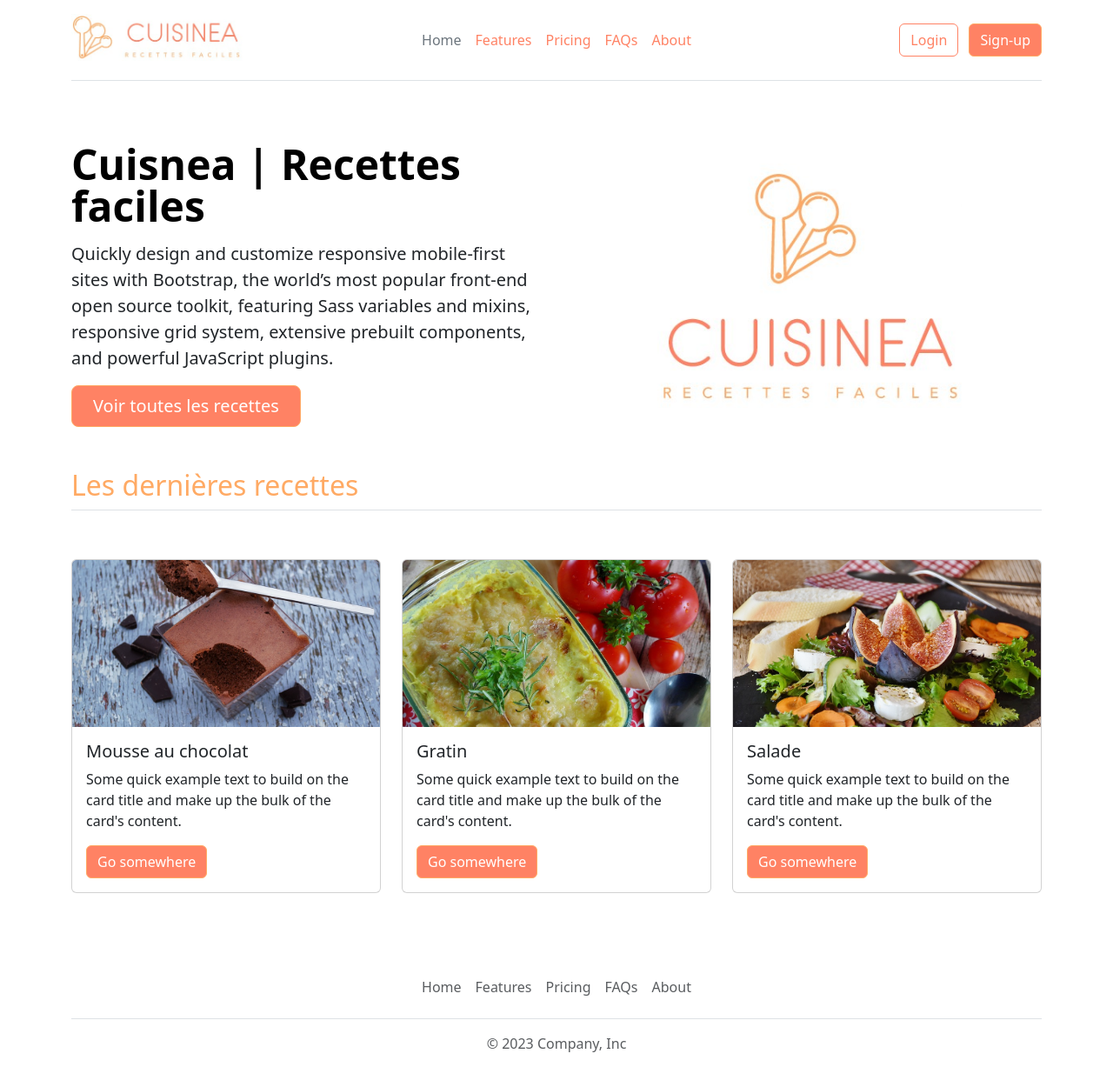
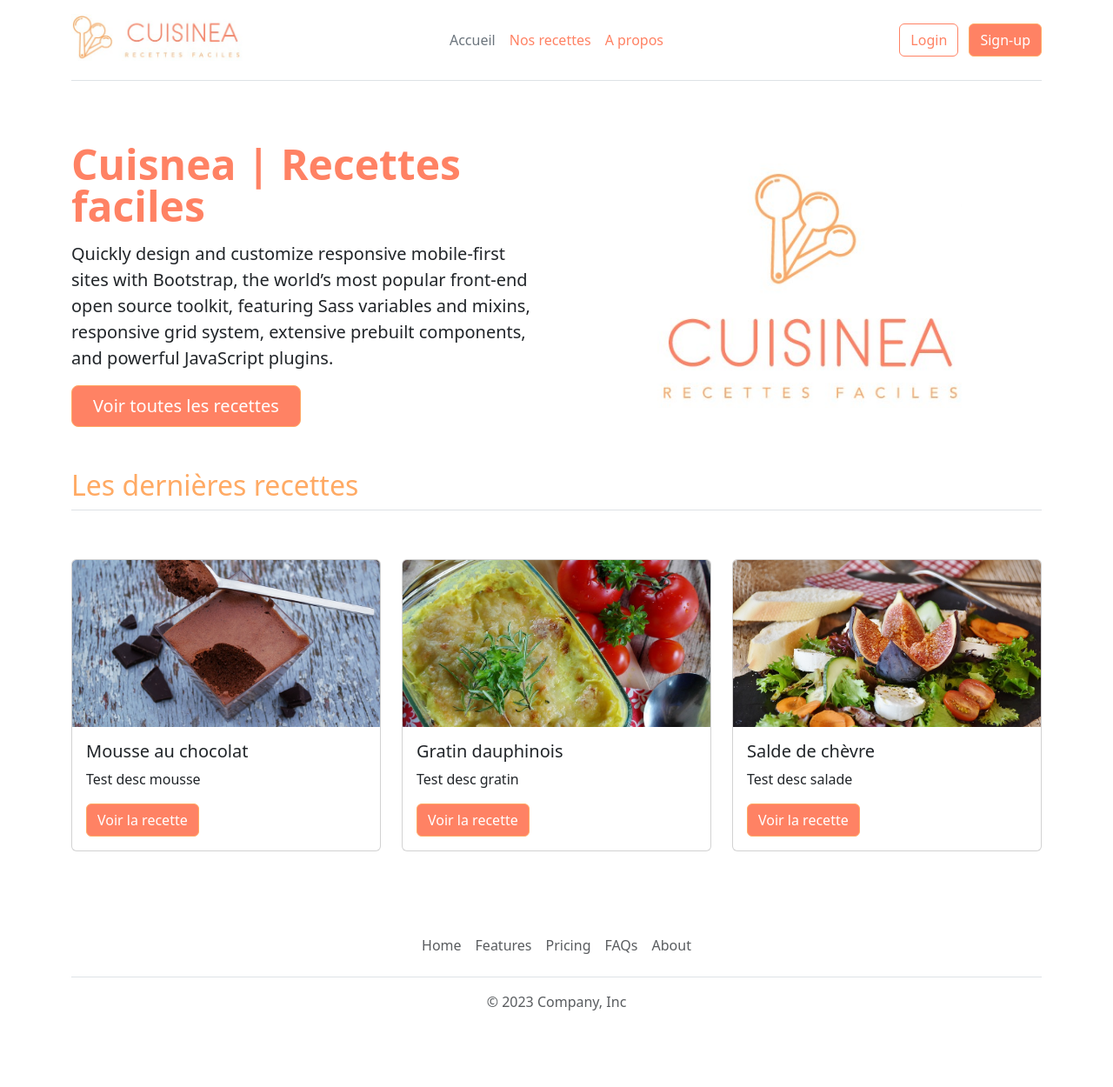
Before and after one commit to arirangz/studi_fc_septembre, a PHP site: page / in a window 1280 px wide. Shown: the top 1250 px of the page at 87% size. After the commit the page ends 1162 px from the top, so only its background shows below. Run offline with PHP 8.4, Linux system fonts and the light colour scheme.

Commit message:
nos recettes

```diff
--- a/index.php
+++ b/index.php
@@ -1,50 +1,28 @@
-<?php require_once "templates/header.php"; ?>
+<?php
+
+require_once "lib/recipe.php";
+require_once "templates/header.php";
+
+?>
 
 <div class="row flex-lg-row-reverse align-items-center g-5 py-5">
     <div class="col-10 col-sm-8 col-lg-6">
         <img width="350" src="assets/images/logo-cuisinea.jpg" class="d-block mx-lg-auto img-fluid" alt="Logo Cuisnea" width="700" height="500" loading="lazy">
     </div>
     <div class="col-lg-6">
-                    <h1 class="display-5 fw-bold text-body-emphasis lh-1 mb-3">Cuisnea | Recettes faciles</h1>
+        <h1 class="display-5 fw-bold lh-1 mb-3">Cuisnea | Recettes faciles</h1>
         <p class="lead">Quickly design and customize responsive mobile-first sites with Bootstrap, the world’s most popular front-end open source toolkit, featuring Sass variables and mixins, responsive grid system, extensive prebuilt components, and powerful JavaScript plugins.</p>
         <div class="d-grid gap-2 d-md-flex justify-content-md-start">
-                        <button type="button" class="btn btn-primary btn-lg px-4 me-md-2">Voir toutes les recettes</button>
+            <a href="nos-recettes.php" class="btn btn-primary btn-lg px-4 me-md-2">Voir toutes les recettes</a>
         </div>
     </div>
 </div>
 
 <h2 class="pb-2 border-bottom">Les dernières recettes</h2>
 <div class="row row-cols-1 row-cols-lg-3 align-items-stretch g-4 py-5">
-                <div class="col-md-4">
-                    <div class="card">
-                        <img src="uploads/recipes/1-chocolate-au-mousse.jpg" class="card-img-top" alt="...">
-                        <div class="card-body">
-                            <h5 class="card-title">Mousse au chocolat</h5>
-                            <p class="card-text">Some quick example text to build on the card title and make up the bulk of the card's content.</p>
-                            <a href="#" class="btn btn-primary">Go somewhere</a>
-                        </div>
-                    </div>
-                </div>
-                <div class="col-md-4">
-                    <div class="card">
-                        <img src="uploads/recipes/2-gratin-dauphinois.jpg" class="card-img-top" alt="...">
-                        <div class="card-body">
-                            <h5 class="card-title">Gratin</h5>
-                            <p class="card-text">Some quick example text to build on the card title and make up the bulk of the card's content.</p>
-                            <a href="#" class="btn btn-primary">Go somewhere</a>
-                        </div>
-                    </div>
-                </div>
-                <div class="col-md-4">
-                    <div class="card">
-                        <img src="uploads/recipes/3-salade.jpg" class="card-img-top" alt="...">
-                        <div class="card-body">
-                            <h5 class="card-title">Salade</h5>
-                            <p class="card-text">Some quick example text to build on the card title and make up the bulk of the card's content.</p>
-                            <a href="#" class="btn btn-primary">Go somewhere</a>
-                        </div>
-                    </div>
-                </div>
+    <?php foreach ($recipes as $key => $recipe) {
+        require "templates/recipe_part.php";
+    } ?>
 </div>
 
-<?php  require_once "templates/footer.php"; ?>
+<?php require_once "templates/footer.php"; ?>
--- /dev/null
+++ b/lib/recipe.php
@@ -0,0 +1,7 @@
+<?php
+
+$recipes = [
+    ["title" => "Mousse au chocolat", "description" => "Test desc mousse", "image" => "1-chocolate-au-mousse.jpg"],
+    ["title" => "Gratin dauphinois", "description" => "Test desc gratin", "image" => "2-gratin-dauphinois.jpg"],
+    ["title" => "Salde de chèvre", "description" => "Test desc salade", "image" => "3-salade.jpg"]
+];
--- a/templates/header.php
+++ b/templates/header.php
@@ -15,17 +15,15 @@
     <div class="container">
         <header class="d-flex flex-wrap align-items-center justify-content-center justify-content-md-between py-3 mb-4 border-bottom">
             <div class="col-md-3 mb-2 mb-md-0">
-                <a href="/" class="d-inline-flex link-body-emphasis text-decoration-none">
+                <a href="index.php" class="d-inline-flex link-body-emphasis text-decoration-none">
                     <img width="200" src="assets/images/logo-cuisinea-horizontal.jpg" alt="Logo Cuisinea">
                 </a>
             </div>
 
             <ul class="nav col-12 col-md-auto mb-2 justify-content-center mb-md-0">
-                <li><a href="#" class="nav-link px-2 link-secondary">Home</a></li>
-                <li><a href="#" class="nav-link px-2">Features</a></li>
-                <li><a href="#" class="nav-link px-2">Pricing</a></li>
-                <li><a href="#" class="nav-link px-2">FAQs</a></li>
-                <li><a href="#" class="nav-link px-2">About</a></li>
+                <li><a href="index.php" class="nav-link px-2 link-secondary">Accueil</a></li>
+                <li><a href="nos-recettes.php" class="nav-link px-2">Nos recettes</a></li>
+                <li><a href="a-propos.php" class="nav-link px-2">A propos</a></li>
             </ul>
 
             <div class="col-md-3 text-end">
--- /dev/null
+++ b/templates/recipe_part.php
@@ -0,0 +1,10 @@
+<div class="col-md-4">
+    <div class="card">
+        <img src="uploads/recipes/<?= $recipe["image"]; ?>" class="card-img-top" alt="<?= $recipe["title"]; ?>">
+        <div class="card-body">
+            <h5 class="card-title"><?= $recipe["title"]; ?></h5>
+            <p class="card-text"><?= $recipe["description"]; ?></p>
+            <a href="#" class="btn btn-primary">Voir la recette</a>
+        </div>
+    </div>
+</div>
```
Also changed, not shown: nos-recettes.php (added, +15 -0 lines), a-propos.php (renamed from about.php). Lines whose indentation alone changed are shown as unchanged.
